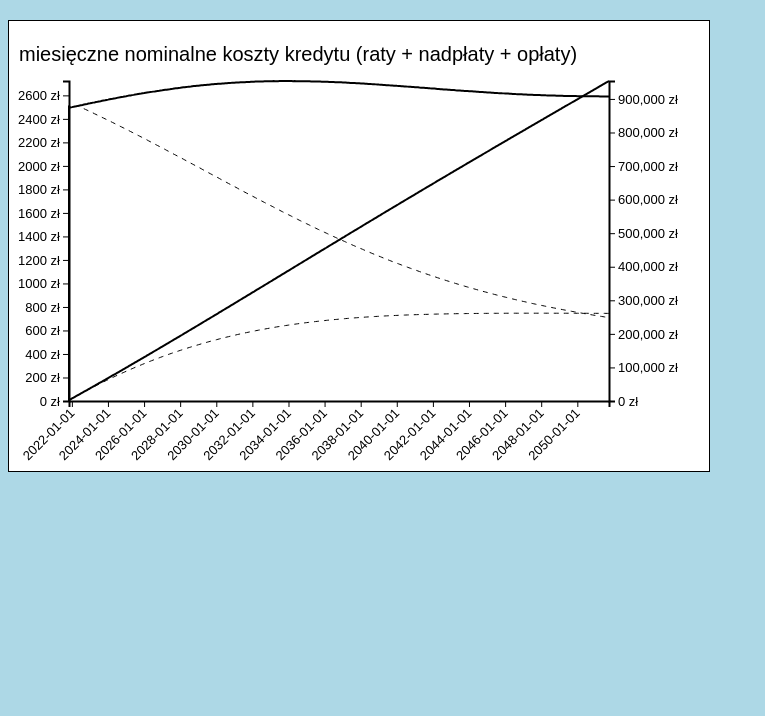
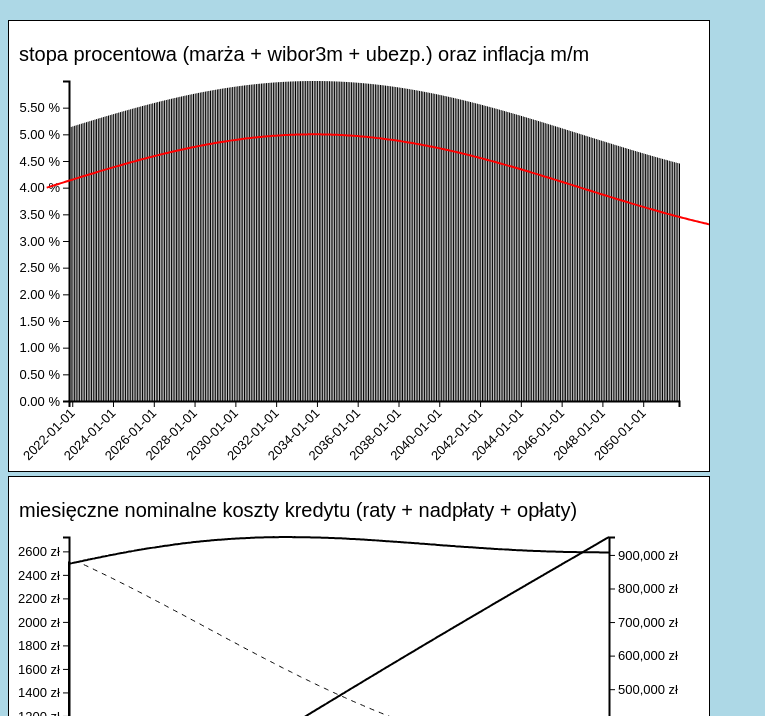
Before and after one commit to szalaj/procenty, a Flask app: page /harmonogram in a window 1280 px wide. Shown: the top 716 px of the page, without its empty margins (0-765 px from the left). Before the commit the page ends 472 px from the top, so only its background shows below. Run offline with Flask 2, Linux system fonts and the light colour scheme.

Commit message:
wykres stopy procentowe

```diff
--- a/app.py
+++ b/app.py
@@ -38,6 +38,7 @@ def pokaz_harmonogram():
 
     inflator = bank.portfel.Inflator(inflacja, '24/05/2022')
     stopy_procentowe = bank.stopy.getStopy(inflacja)
+    wykres_stopy = bank.kredyt.Stopa(stopy_procentowe).getWykres(daty_splaty)
 
     kredyt_obj = bank.kredyt.StalaRata(K, N, data_start)
     kredyt_obj.setStopy(stopy_procentowe)
@@ -45,7 +46,9 @@ def pokaz_harmonogram():
 
     res_kredyt1 = kredyt_obj.policz(inflator)
 
-    return render_template('harmonogram.html', wynik = res_kredyt1)
+    inflacja_wykres_dane = [{'day': x['month'], 'value': x['rr'], 'value2': x['mm']} for x in inflacja]
+
+    return render_template('harmonogram.html', wynik = res_kredyt1, wykres_stopy=wykres_stopy,inflacja_dane = inflacja_wykres_dane)
 
 
 
--- a/templates/harmonogram.html
+++ b/templates/harmonogram.html
@@ -72,9 +72,137 @@
 
   </style>
 
+  <div id="chart" class="divelement">
+</div>
 
 
 <div id="chart_realne_koszty" class="divelement"></div>
+
+
+
+<script type="text/javascript">
+
+    let stopy_dane = {{ wykres_stopy|tojson }};
+    var inflacja_dane = {{inflacja_dane|tojson}};
+
+
+
+    var parseDate = d3.timeParse("%d/%m/%Y");
+    var parseDateInfl = d3.timeParse("%m/%Y");
+
+    stopy_dane.forEach(function(d) {
+           d.day = parseDate(d.day)
+           d.value = parseFloat(d.value)
+
+       });
+
+       inflacja_dane.forEach(function(d) {
+              d.day = parseDateInfl(d.day)
+              d.value = parseFloat(d.value)
+
+          });
+
+         console.log(stopy_dane)
+
+       var margin = {top: 60, right: 30, bottom: 70, left: 60},
+           width = 700 - margin.left - margin.right,
+           height = 450 - margin.top - margin.bottom;
+
+
+           // append the svg object to the body of the page
+           var svg = d3.select("#chart")
+             .append("svg")
+               .attr("class", "svg-holder")
+               .attr("width", width + margin.left + margin.right)
+               .attr("height", height + margin.top + margin.bottom)
+               .attr("style", "border:1px solid black;")
+               .style('background', "white")
+             .append("g")
+               .attr("transform",
+                     "translate(" + margin.left + "," + margin.top + ")");
+
+       var xscale = d3.scaleTime()
+           .domain(d3.extent(stopy_dane, d=>d.day))
+           .range([0, width]);
+
+
+
+
+        svg.append("g")
+          .attr("class", "xAxis")
+          .attr("transform", "translate(0," + height + ")")
+          .call(d3.axisBottom(xscale).tickFormat(d3.timeFormat('%Y-%m-%d')))
+          .selectAll("text")
+            .attr("transform", "translate(-10,0)rotate(-45)")
+            .style("text-anchor", "end")
+            .style("font-size","13px");
+
+
+        d3.selectAll("g.xAxis g.tick")
+            .append("line")
+            .attr("class", "gridline")
+            .attr("x1", 0)
+            .attr("y1", -height)
+            .attr("x2", 0)
+            .attr("y2", 0);
+
+
+
+        var maxYvalue = d3.max(stopy_dane, function(d) { return d.value });
+        var minYvalue = d3.min(stopy_dane, function(d) { return d.value });
+        // Add Y axis
+
+        var yscale = d3.scaleLinear()
+          .domain([0, maxYvalue])
+          .range([ height, 0]);
+
+          formatPerc = function(d) { return  d3.format(".2f")(100*d) + " %"; }
+
+        svg.append("g")
+          .attr("class", "yAxis")
+          .call(d3.axisLeft(yscale).tickFormat(formatPerc))
+           .style("font-size","13px");
+
+         d3.selectAll("g.yAxis g.tick")
+             .append("line")
+             .attr("class", "gridline")
+             .attr("x1", 0)
+             .attr("y1", 0)
+             .attr("x2", width)
+             .attr("y2", 0);
+
+
+
+             var mybars = svg.selectAll(".mybar").data(stopy_dane)
+
+                 mybars
+                 .enter()
+                 .append("rect")
+                   .attr("x", function(d) { return xscale(d.day); })
+                   .attr("y", function(d) { return  yscale(d.value); })
+                   .attr("width", 1)
+                   .attr("height", function(d) { return height-yscale(d.value); })
+                   .attr("class", "mybar");
+
+
+
+                   svg.append("path")
+                         .datum(inflacja_dane)
+                         .attr("fill", "none")
+                         .attr("d", d3.line()
+                           .x(function(d) { return xscale(d.day) })
+                           .y(function(d) { return yscale(d.value) })
+                           )
+                           .attr("class", "red")
+
+
+                   svg.append("text")
+                     .attr("class", "text-tytul")
+                   .attr("x", -50)
+                   .attr("y", -20)
+                   .text("stopa procentowa (marża + wibor3m + ubezp.) oraz inflacja m/m")
+
+  </script>
 
 
 
```
